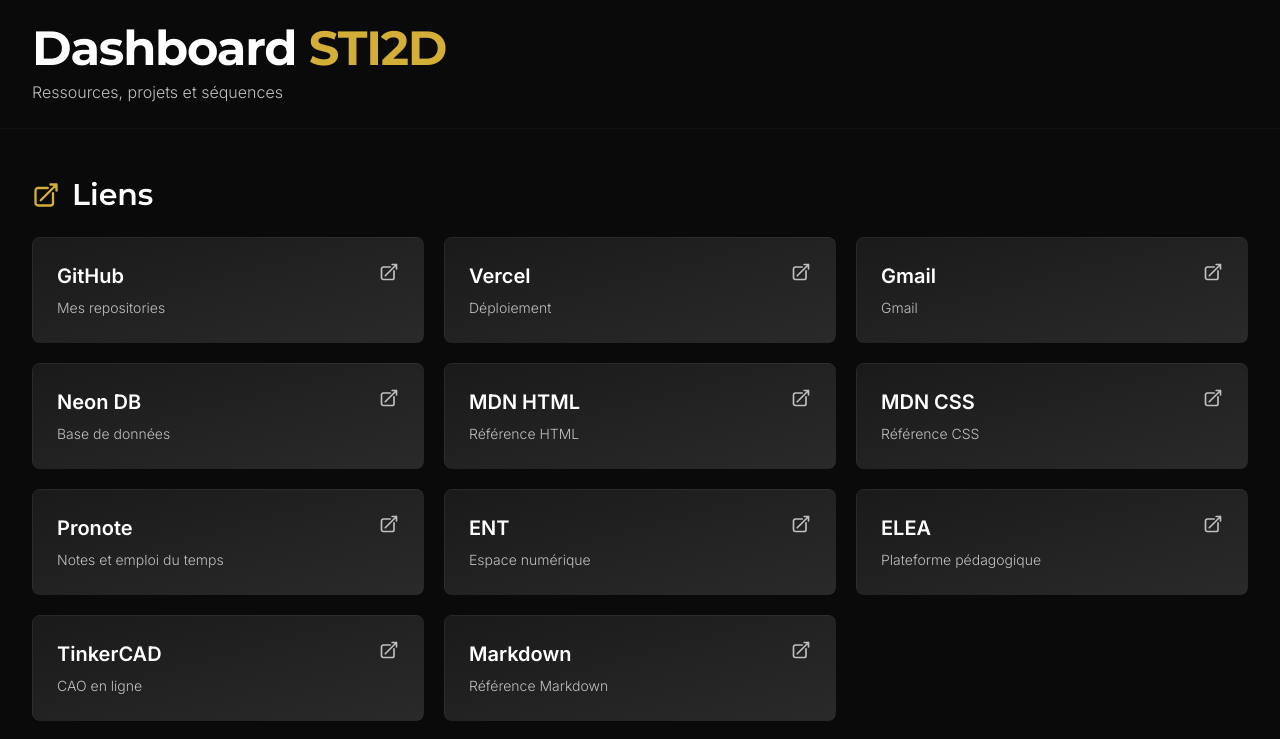
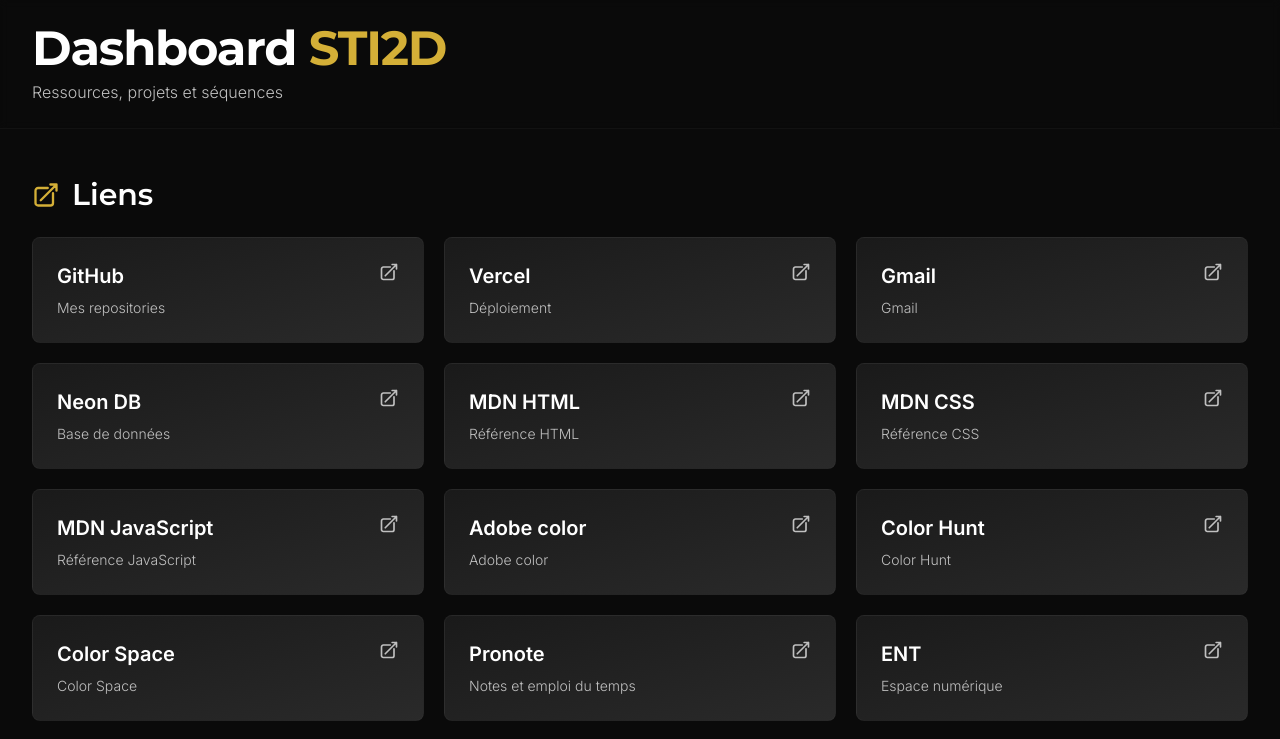
Before and after one commit to SHU445/STI2D-app, a Next.js app: page / in a window 1280 px wide. Shown: the top 739 px of the page. Built offline with nearby package versions, Linux system fonts and the light colour scheme.

Commit message:
Add link for theme and color palete and JS element MDN

```diff
--- a/app/layout.tsx
+++ b/app/layout.tsx
@@ -3,7 +3,7 @@
 
 export const metadata: Metadata = {
   title: 'Dashboard STI2D',
-  description: 'Dashboard personnel pour ressources et projets STI2D',
+  description: 'Dashboard STI2D :ressources et projets ',
   icons: {
     icon: '/favicon.ico',
   },
--- a/app/page.tsx
+++ b/app/page.tsx
@@ -29,6 +29,10 @@
   { title: 'Neon DB', url: 'https://neon.com/', description: 'Base de données' },
   { title: 'MDN HTML', url: 'https://developer.mozilla.org/en-US/docs/Web/HTML/Reference/Elements', description: 'Référence HTML' },
   { title: 'MDN CSS', url: 'https://developer.mozilla.org/fr/docs/Web/CSS/Reference/Properties', description: 'Référence CSS' },
+  { title: 'MDN JavaScript', url: 'https://developer.mozilla.org/fr/docs/Web/JavaScript/Reference', description: 'Référence JavaScript' },
+  { title: 'Adobe color', url: 'https://color.adobe.com/fr/create/color-wheel', description: 'Adobe color' },
+  { title: 'Color Hunt', url: 'https://colorhunt.co/', description: 'Color Hunt' },
+  { title: 'Color Space', url: 'https://mycolor.space/', description: 'Color Space' },
   { title: 'Pronote', url: 'https://0380089r.index-education.net/pronote/eleve.html?identifiant=t7gHE7rr8j8kpQf2', description: 'Notes et emploi du temps' },
   { title: 'ENT', url: 'https://porte-oisans.ent.auvergnerhonealpes.fr/sg.do?PROC=PAGE_ACCUEIL&ACTION=VALIDER', description: 'Espace numérique' },
   { title: 'ELEA', url: 'https://aura-38-sud.elea.apps.education.fr/local/elea_dashboard/index.php', description: 'Plateforme pédagogique' },
```
